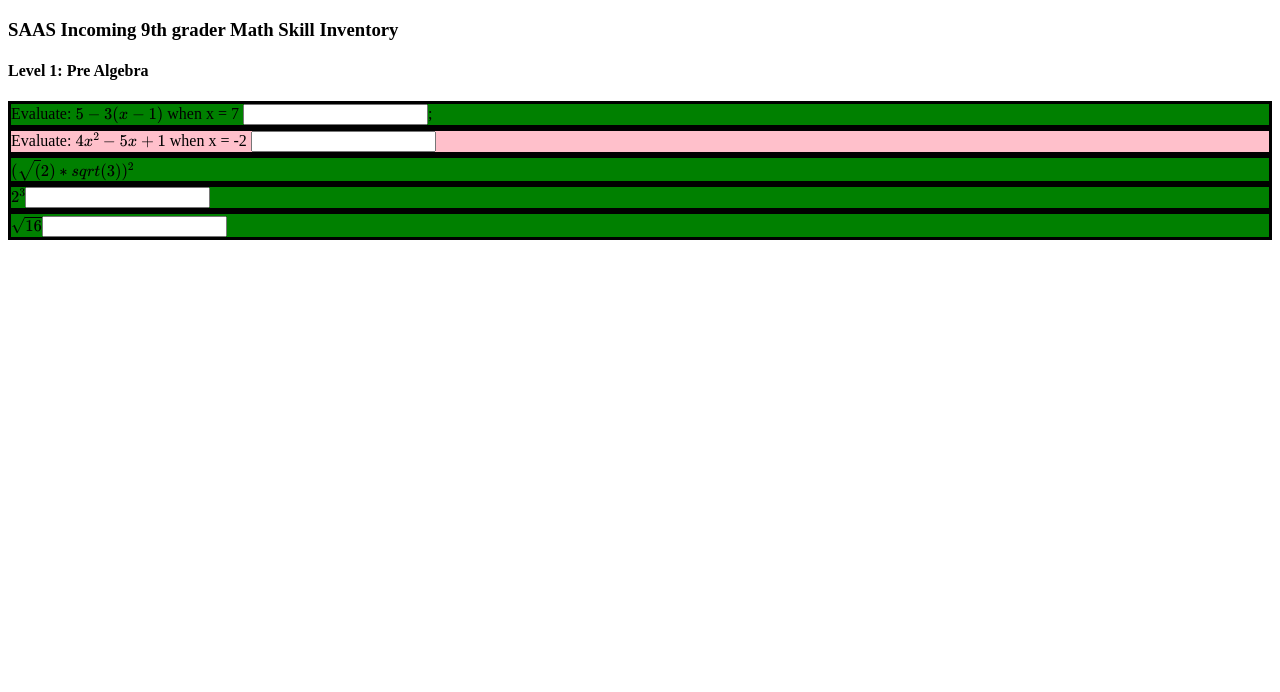
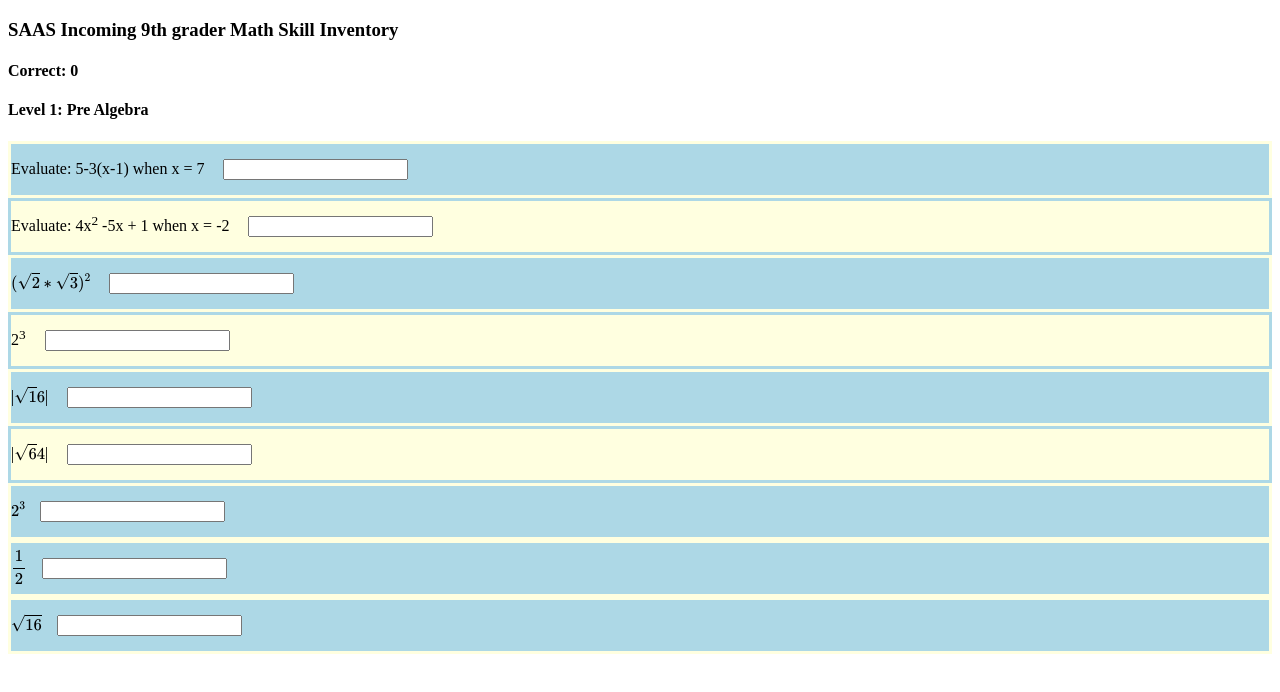
Before and after one commit to carolinastedman/day69, a plain HTML site: page index.html in a window 1280 px wide. Drawn offline with nearby package versions, Linux system fonts and the light colour scheme; some packages are replaced by stand-ins of ours.

Commit message:
Add fraction question and remove debug code

```diff
--- a/index.html
+++ b/index.html
@@ -5,45 +5,69 @@
     <meta charset="UTF-8">
     <title>day69</title>
     <style>
-        .odd{
-  background: green;
-  border-style:solid;
+        .odd {
+  background: lightblue;
+  border-style: solid;
+  border-color: lightyellow;
 }
 
-.even{
-  background:pink;
-  border-style:solid;
+.even {
+  background: lightyellow;
+  border-style: solid;
+  border-color: lightblue;
 }
 
-input{
+input {
+  margin: 15px;
   /*   display:none; */
   /*   visibility:hidden; */
 }
 
 .correct {
-        background-color: #00DD00;
+  background-color: #b8ffa0;
 }
 
 .incorrect {
-        background-color: red;
+  background-color: #fc7676;
 }
+
 
     </style>
 </head>
 
 <body>
     <h3>SAAS Incoming 9th grader Math Skill Inventory</h3>
+    <h4>Correct: <span id="numCorrect">0</span></h4>
     <h4>Level 1: Pre Algebra</h4>
     <div class="odd">
-        Evaluate: \(5-3(x-1)\) when x = 7
-        <input type="text" data-answer="-13">;
+        Evaluate: 5-3(x-1) when x = 7
+        <input type="text" data-answer="-13">
+        <!--   -13 -->
     </div>
     <div class="even">
-        Evaluate: \(4x^2 - 5x + 1\) when x = -2
+        Evaluate: 4x<sup>2</sup> -5x + 1 when x = -2
         <input type="text" data-answer="27">
+        <!--   27 -->
     </div>
     <div class="odd">
-        \((\sqrt(2)*sqrt(3))^2\)
+        \((\sqrt2*\sqrt3)^2\)
+        <input type="text" data-answer="6">
+        <!-- 6 -->
+    </div>
+    <div class="even">
+        2<sup>3</sup>
+        <input type="text" data-answer="8">
+        <!--   8 -->
+    </div>
+    <div class="odd">
+        |\(\sqrt16\)|
+        <input type="text" data-answer="4">
+        <!-- 4 -->
+    </div>
+    <div class="even">
+        |\(\sqrt64\)|
+        <input type="text" data-answer="8">
+        <!--   8 -->
     </div>
     <div id="theQuestions">
     </div>
@@ -51,30 +75,31 @@ input{
     <script src='https://cdnjs.cloudflare.com/ajax/libs/mathjax/2.7.5/MathJax.js?config=TeX-MML-AM_CHTML'></script>
     <script id="rendered-js">
     console.clear();
-
     $('input').change(checkAnswer);
 
-    function checkAnswer(e) {
-        console.log();
-    }
+    // function checkAnswer(e) {
+    //     console.log();
+    // }
 
-    function makeQ(q, a, level) {
+    function makeQ(q, a, qtex, level) {
         let question = {}
         question.q = q;
         question.a = a;
+        question.qtex = qtex;
         question.level = level;
         return question;
     }
 
     let questions = [];
     questions.push(makeQ("2^3", "8", 1));
+    questions.push(makeQ("\\dfrac{1}{2}", ".5", 1));
     questions.push(makeQ("\\sqrt{16}", "4", 1));
-    console.log(questions);
+    // console.log(questions);
 
 
       function makeTest(e) {
         for (let i = 0; i < questions.length; i++) {
-            console.log(questions[i]);
+           // console.log(questions[i]);
             theQuestion = '<div class="odd">';
             theQuestion += '\\(';
             theQuestion += questions[i].q;
@@ -88,15 +113,15 @@ input{
         MathJax.Hub.Queue(["Typeset", MathJax.Hub]);
 
     }
-
     makeTest();
 
     $("input").change(checkAnswer);
 
+
     function checkAnswer(e) {
         correct = $(this).data("answer");
         response = $(this).val();
-        console.log(correct, response);
+        // console.log(correct, response);
         numInputs = $("input").length;
 
         if (correct == response) {
@@ -105,8 +130,11 @@ input{
             $("#numCorrect").text(numCorrect * 1 + 1);
         } else {
             $(this).removeClass("correct").addClass("incorrect");
+            var numCorrect = $("#numCorrect").text();
+            $("#numCorrect").text(numCorrect * 1 + 1);
+
         }
-        console.log('checkAnswer', correct, response);
+        // console.log('checkAnswer', correct, response);
     }
     </script>
 </body>
```
Lines whose indentation alone changed are shown as unchanged.
